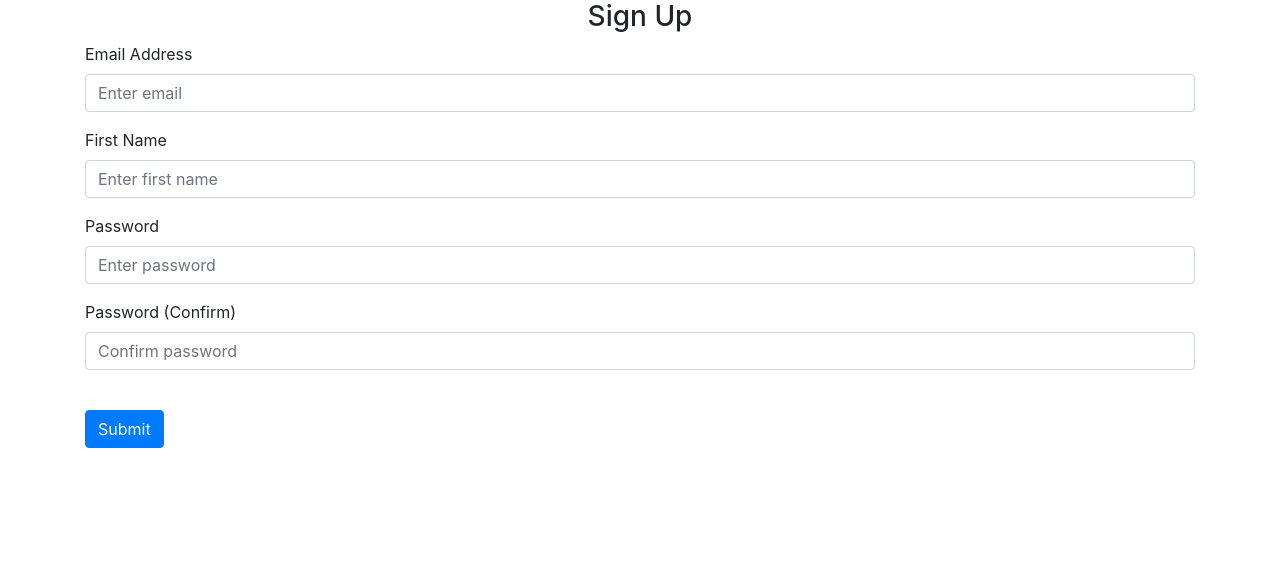
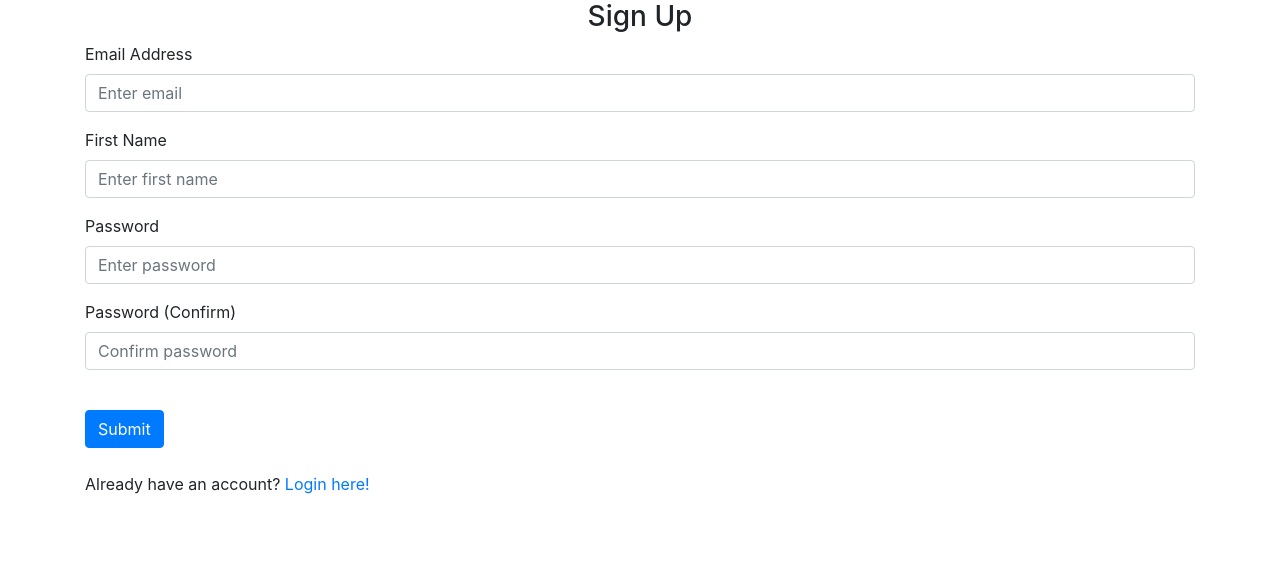
Before and after one commit to Romani20/resource-generator, a Flask app: page /sign-up in a window 1280 px wide. Shown: the part 56-644 px from the top of the page. Run offline with Flask 3, Linux system fonts and the light colour scheme; some libraries are stand-ins or nearby versions.

Commit message:
Include option to login

```diff
--- a/website/templates/sign_up.html
+++ b/website/templates/sign_up.html
@@ -66,4 +66,7 @@ content %}
   <br />
   <button type="submit" class="btn btn-primary">Submit</button>
 </form>
+<br>
+<p>Already have an account?
+  <a href="{{ url_for('authenticate.login') }}">Login here!</a></p>
 {% endblock %}
```
